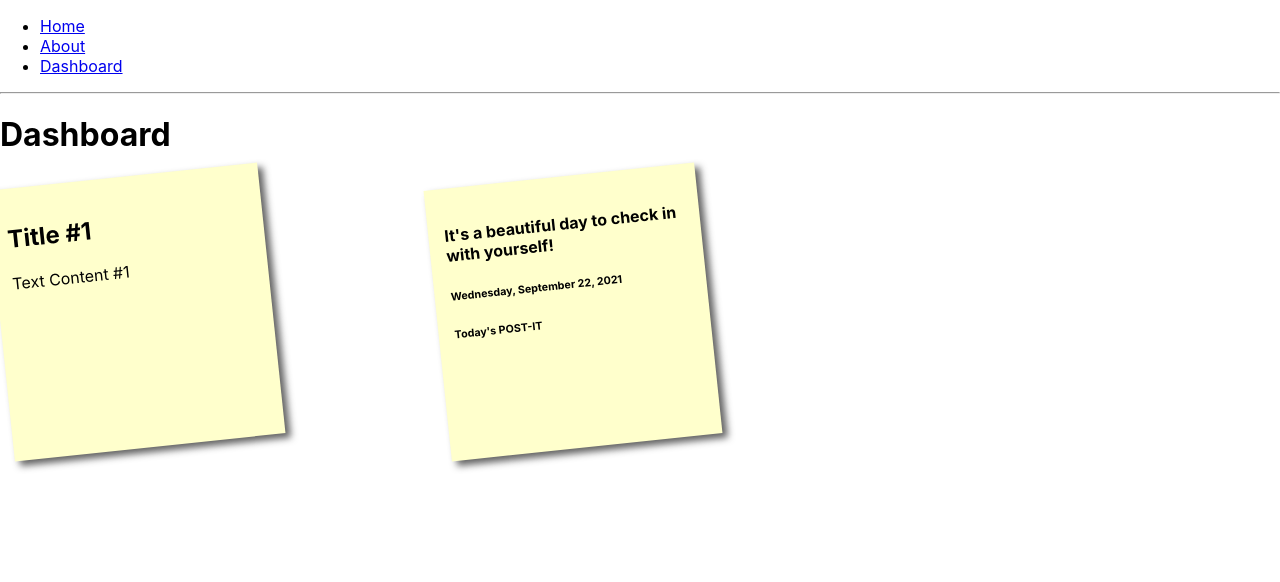
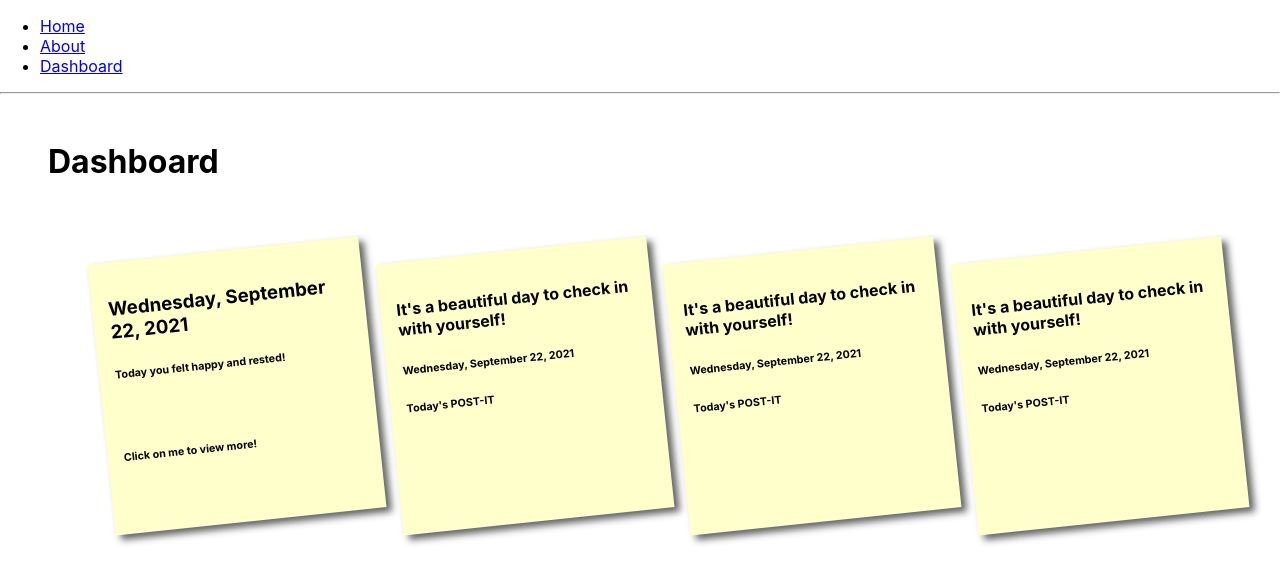
Before and after one commit to cnix273/Feed_Your_Soul, a React (Create React App) app: page /dashboard in a window 1280 px wide. Shown: the top 582 px of the page. Built offline with nearby package versions, Linux system fonts and the light colour scheme.

Commit message:
updated grid formatting and added notes

```diff
--- a/src/components/Dashboard.css
+++ b/src/components/Dashboard.css
@@ -55,6 +55,13 @@ p {
   font-family:'Trebuchet MS', 'Lucida Sans Unicode', 'Lucida Grande', 'Lucida Sans', Arial, sans-serif;
 } */
 
+.Dashboard {
+    margin: 3em;
+}
+.grid-card {
+    margin-right: 5em !important;
+    margin-left: 5px !important;
+}
 .cards {
     list-style:none;
     display: flex;
@@ -70,10 +77,11 @@ div.hello a{
     height:15em;
     width:15em;
     padding:1em;
+    margin:3em;
     box-shadow: 5px 5px 7px rgba(33,33,33,.7);
     transform: rotate(-6deg);
     transition: transform .15s linear;
-  }
+}
 
 div.hello:nth-child(even) a{
     transform:rotate(4deg);
--- a/src/components/Dashboard.js
+++ b/src/components/Dashboard.js
@@ -1,16 +1,30 @@
-import Card from '@material-ui/core/Card';
+import React, { Component } from 'react';
+import { Link } from "react-router-dom";
+
 import Grid from '@material-ui/core/Grid';
-import Paper from '@material-ui/core/Paper';
 
 import TodaysDate from "./Date";
 import "./Dashboard.css"
+// import NewNote from "./NewNote";
 
-export default function Dashboard() {
+export default class Dashboard extends Component {
+
+    constructor(props) {
+		super(props);
+		this.state = {
+            date: "Wednesday, September 22, 2021",
+			emotion: "happy",
+			physicalState: "rested",
+            link: ""
+		};
+	}
+
+    render() {
         return (
-        <div>
+            <div className="Dashboard">
                 <h1>Dashboard</h1>
                 <section id="search-content">
-            <div>
+                <div className="stickies">
                     {/* <Grid container spacing={3}>
                         <Grid item xs={12}>
                             <Paper className="searchcontainer">
@@ -37,21 +51,42 @@ export default function Dashboard() {
                         </Grid>
                     </Grid> */}
                     <Grid container spacing={4}>
-                    <Grid item xs={12} md={6} lg={4} className="grid-card">
+                        <Grid item md={3} lg={2} className="grid-card">
                             <div className="hello">
-                            <a href="/about" contenteditable>
-                                <h2>Title #1</h2>
-                                <p>Text Content #1</p>
+                                <a href={this.state.link} contenteditable>
+                                    <h3>{this.state.date}</h3>
+                                    <h6>Today you felt {this.state.emotion} and {this.state.physicalState}!</h6>
+                                    <br/>
+                                    <h6>Click on me to view more!</h6>
                                 </a>
                             </div>
                         </Grid>
-                    <Grid item xs={12} md={6} lg={4} className="grid-card">
+                        <Grid item  md={3} lg={2} className="grid-card">
                             <div className="hello">
                                     <a href="/about" contenteditable>
                                     <h4>It's a beautiful day to check in with yourself!</h4>
                                     <h6><TodaysDate/></h6>
                                     <h6>Today's POST-IT</h6>
                                     </a>
+                            </div>
+                        </Grid>
+                        <Grid item sm={5} md={3} lg={2} className="grid-card">
+                            <div className="hello">
+                                    <a href="/about" contenteditable>
+                                    <h4>It's a beautiful day to check in with yourself!</h4>
+                                    <h6><TodaysDate/></h6>
+                                    <h6>Today's POST-IT</h6>
+                                    </a>
+                            </div>
+                        </Grid>
+                        <Grid item sm={5} md={3} lg={2} className="grid-card">
+                            <div className="hello">
+                                <Link to="/newpost">
+
+                                        <h4>It's a beautiful day to check in with yourself!</h4>
+                                        <h6><TodaysDate/></h6>
+                                        <h6>Today's POST-IT</h6>
+                                </Link>
                             </div>
                         </Grid>
                     </Grid>
@@ -63,3 +98,4 @@ export default function Dashboard() {
             </div>
         );
     }
+}
```
Lines whose indentation alone changed are shown as unchanged.
